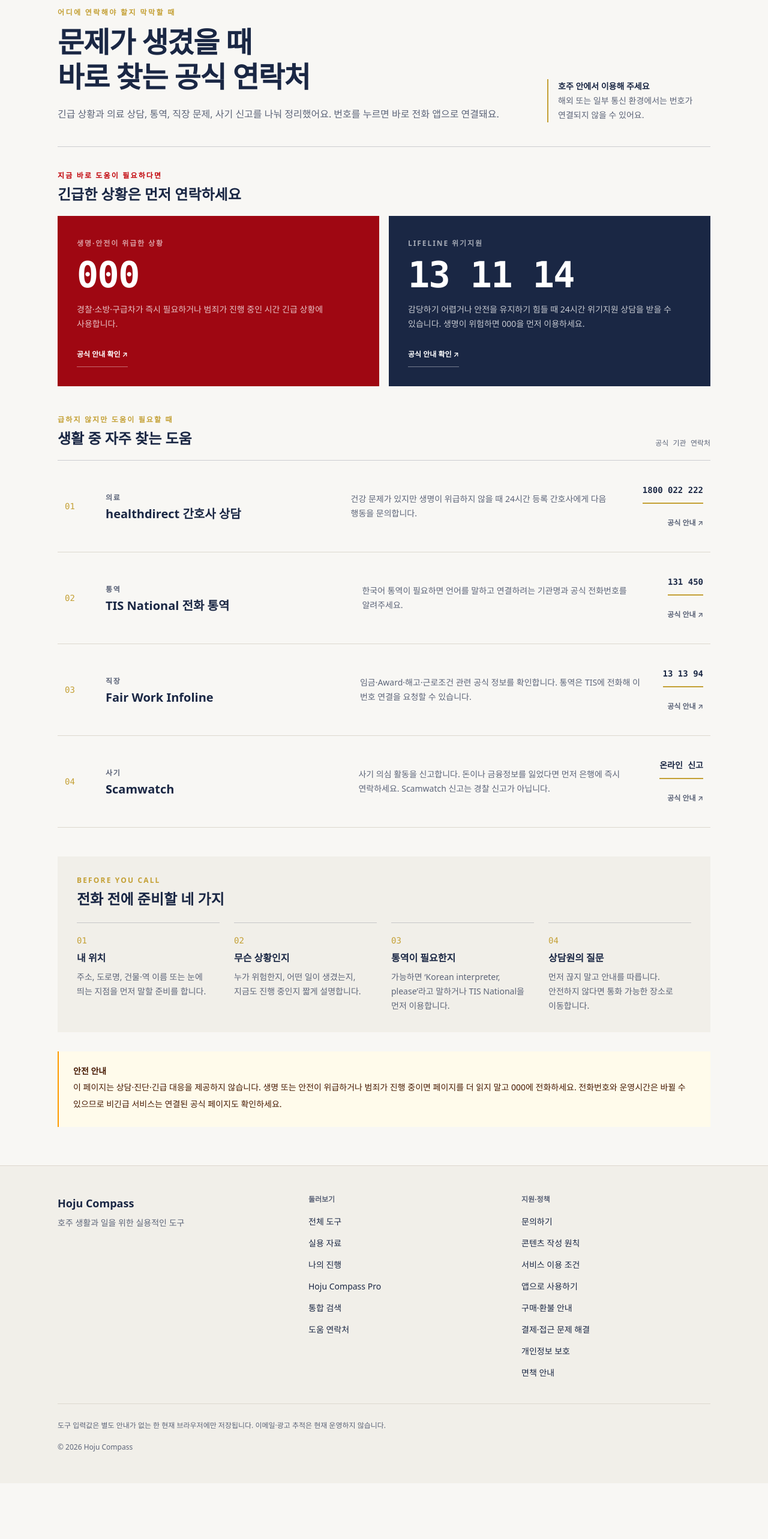
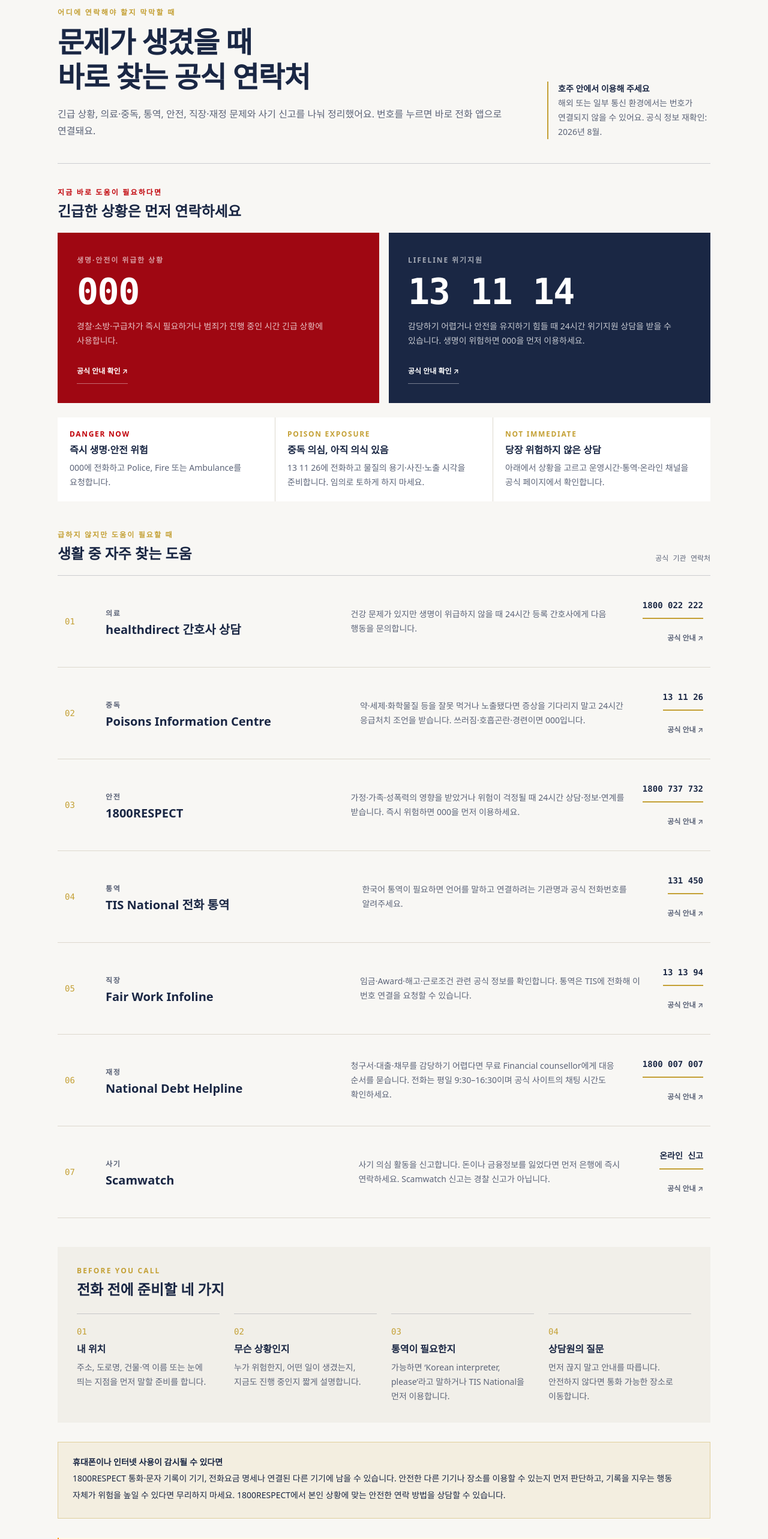
Before and after one commit to jelov219au/aussie-compass, a Next.js app: page /help-directory in a window 1280 px wide. Shown: the part 200-2766 px from the top of the page at 60% size. Before the commit the page ends 2673 px from the top, so only its background shows below. Built offline with nearby package versions, Linux system fonts and the light colour scheme; no server answers.

Commit message:
feat: expand national help directory

```diff
--- a/package.json
+++ b/package.json
@@ -102,6 +102,7 @@
     "test:marketplace-depth": "node scripts/check-marketplace-depth.mjs",
     "test:driver-licence-depth": "node scripts/check-driver-licence-depth.mjs",
     "test:super-guide-depth": "node scripts/check-super-guide-depth.mjs",
+    "test:help-directory-depth": "node scripts/check-help-directory-depth.mjs",
     "test:visual-hierarchy": "node scripts/check-visual-hierarchy-foundation.mjs",
     "test:public-data-trust": "node scripts/check-public-data-trust.mjs",
     "test:nsw-planning-data": "node --disable-warning=MODULE_TYPELESS_PACKAGE_JSON scripts/check-nsw-planning-data.mjs",
--- /dev/null
+++ b/scripts/check-help-directory-depth.mjs
@@ -0,0 +1,30 @@
+import assert from "node:assert/strict";
+import { readFile } from "node:fs/promises";
+
+const page = await readFile(new URL("../src/app/help-directory/page.tsx", import.meta.url), "utf8");
+
+for (const contact of [
+  ["000", "triplezero.gov.au"],
+  ["13 11 14", "lifeline.org.au"],
+  ["1800 022 222", "healthdirect"],
+  ["13 11 26", "healthdirect.gov.au/swallowed-substances"],
+  ["1800 737 732", "1800respect.org.au"],
+  ["131 450", "tisnational.gov.au"],
+  ["13 13 94", "fairwork.gov.au"],
+  ["1800 007 007", "ndh.org.au"],
+  ["온라인 신고", "scamwatch.gov.au"],
+]) {
+  assert.ok(page.includes(contact[0]) && page.toLowerCase().includes(contact[1]), `help directory is missing verified contact: ${contact[0]}`);
+}
+
+for (const phrase of [
+  "즉시 생명·안전 위험",
+  "중독 의심, 아직 의식 있음",
+  "임의로 토하게 하지 마세요",
+  "휴대폰이나 인터넷 사용이 감시될 수 있다면",
+  "전화요금 명세",
+]) assert.ok(page.includes(phrase), `help directory safety guidance is missing: ${phrase}`);
+
+assert.doesNotMatch(page, /createCheckout|stripe\.checkout|PAYMENTS_ENABLED|paymentReadiness/i, "help directory changes must remain outside payment flows");
+
+console.log("HELP_DIRECTORY_DEPTH=PASS verified-contacts=9 urgent-routing=true monitored-device-warning=true");
--- a/src/app/help-directory/page.tsx
+++ b/src/app/help-directory/page.tsx
@@ -7,7 +7,7 @@ import { createPageMetadata } from "@/lib/site";
 
 export const metadata = createPageMetadata({
   title: "호주 긴급전화·생활 도움 연락처 | Hoju Compass",
-  description: "호주 긴급전화 000, 의료상담, 통역, 위기지원, 직장 문제와 사기 신고 공식 연락처를 상황별로 확인하세요.",
+  description: "호주 긴급전화 000, 의료·중독 상담, 통역, 위기·가정폭력 지원, 재정 상담, 직장 문제와 사기 신고 공식 연락처를 상황별로 확인하세요.",
   path: "/help-directory",
 });
 
@@ -18,8 +18,11 @@ const urgent = [
 
 const services = [
   { kind: "의료", number: "1800 022 222", call: "tel:1800022222", title: "healthdirect 간호사 상담", body: "건강 문제가 있지만 생명이 위급하지 않을 때 24시간 등록 간호사에게 다음 행동을 문의합니다.", source: "https://about.healthdirect.gov.au/contact-us" },
+  { kind: "중독", number: "13 11 26", call: "tel:131126", title: "Poisons Information Centre", body: "약·세제·화학물질 등을 잘못 먹거나 노출됐다면 증상을 기다리지 말고 24시간 응급처치 조언을 받습니다. 쓰러짐·호흡곤란·경련이면 000입니다.", source: "https://www.healthdirect.gov.au/swallowed-substances" },
+  { kind: "안전", number: "1800 737 732", call: "tel:1800737732", title: "1800RESPECT", body: "가정·가족·성폭력의 영향을 받았거나 위험이 걱정될 때 24시간 상담·정보·연계를 받습니다. 즉시 위험하면 000을 먼저 이용하세요.", source: "https://www.1800respect.org.au/calling-1800respect" },
   { kind: "통역", number: "131 450", call: "tel:131450", title: "TIS National 전화 통역", body: "한국어 통역이 필요하면 언어를 말하고 연결하려는 기관명과 공식 전화번호를 알려주세요.", source: "https://www.tisnational.gov.au/Non-English-speakers/Interpreting-services" },
   { kind: "직장", number: "13 13 94", call: "tel:131394", title: "Fair Work Infoline", body: "임금·Award·해고·근로조건 관련 공식 정보를 확인합니다. 통역은 TIS에 전화해 이 번호 연결을 요청할 수 있습니다.", source: "https://www.fairwork.gov.au/about-us/contact-us/call-us" },
+  { kind: "재정", number: "1800 007 007", call: "tel:1800007007", title: "National Debt Helpline", body: "청구서·대출·채무를 감당하기 어렵다면 무료 Financial counsellor에게 대응 순서를 묻습니다. 전화는 평일 9:30–16:30이며 공식 사이트의 채팅 시간도 확인하세요.", source: "https://ndh.org.au/about-national-debt-helpline/contact-us/" },
   { kind: "사기", number: "온라인 신고", call: "https://www.scamwatch.gov.au/report-a-scam", title: "Scamwatch", body: "사기 의심 활동을 신고합니다. 돈이나 금융정보를 잃었다면 먼저 은행에 즉시 연락하세요. Scamwatch 신고는 경찰 신고가 아닙니다.", source: "https://www.scamwatch.gov.au/report-a-scam" },
 ];
 
@@ -32,13 +35,17 @@ const callSteps = [
 
 export default function HelpDirectoryPage() { return <><BreadcrumbJsonLd items={[{name:"홈",path:"/"},{name:"생활 도움 연락처",path:"/help-directory"}]} /><Header/><main className="py-12 sm:py-16"><Container>
   <Link href="/tools" className="inline-flex min-h-11 items-center text-sm font-medium text-muted hover:text-navy">&larr; 도구 목록으로 돌아가기</Link>
-  <div className="mt-8 grid gap-8 border-b border-navy/20 pb-10 lg:grid-cols-[1fr_17rem] lg:items-end"><div><p className="text-xs font-semibold uppercase tracking-[0.2em] text-gold">어디에 연락해야 할지 막막할 때</p><h1 className="mt-3 text-4xl font-semibold leading-tight tracking-tight text-navy sm:text-5xl">문제가 생겼을 때<br/>바로 찾는 공식 연락처</h1><p className="mt-5 max-w-3xl leading-7 text-muted">긴급 상황과 의료 상담, 통역, 직장 문제, 사기 신고를 나눠 정리했어요. 번호를 누르면 바로 전화 앱으로 연결돼요.</p></div><p className="border-l-2 border-gold pl-4 text-sm leading-6 text-muted"><strong className="block text-navy">호주 안에서 이용해 주세요</strong>해외 또는 일부 통신 환경에서는 번호가 연결되지 않을 수 있어요.</p></div>
+  <div className="mt-8 grid gap-8 border-b border-navy/20 pb-10 lg:grid-cols-[1fr_17rem] lg:items-end"><div><p className="text-xs font-semibold uppercase tracking-[0.2em] text-gold">어디에 연락해야 할지 막막할 때</p><h1 className="mt-3 text-4xl font-semibold leading-tight tracking-tight text-navy sm:text-5xl">문제가 생겼을 때<br/>바로 찾는 공식 연락처</h1><p className="mt-5 max-w-3xl leading-7 text-muted">긴급 상황, 의료·중독, 통역, 안전, 직장·재정 문제와 사기 신고를 나눠 정리했어요. 번호를 누르면 바로 전화 앱으로 연결돼요.</p></div><p className="border-l-2 border-gold pl-4 text-sm leading-6 text-muted"><strong className="block text-navy">호주 안에서 이용해 주세요</strong>해외 또는 일부 통신 환경에서는 번호가 연결되지 않을 수 있어요. 공식 정보 재확인: 2026년 8월.</p></div>
 
   <section className="mt-10" aria-labelledby="urgent-heading"><p className="text-xs font-semibold uppercase tracking-[0.18em] text-red-700">지금 바로 도움이 필요하다면</p><h2 id="urgent-heading" className="mt-2 text-2xl font-semibold text-navy">긴급한 상황은 먼저 연락하세요</h2><div className="mt-5 grid gap-4 lg:grid-cols-2">{urgent.map((item,index)=><article key={item.number} className={index===0?"bg-red-800 p-6 text-white sm:p-8":"bg-navy p-6 text-white sm:p-8"}><span className="text-xs font-semibold uppercase tracking-[0.16em] text-white/60">{item.title}</span><a href={item.href} className="mt-3 block font-mono text-5xl font-semibold tracking-tight text-white sm:text-6xl">{item.number}</a><p className="mt-4 max-w-xl text-sm leading-6 text-white/75">{item.body}</p><a href={item.source} target="_blank" rel="noreferrer" className="mt-5 inline-flex min-h-10 items-center border-b border-white/40 text-xs font-semibold">공식 안내 확인 ↗</a></article>)}</div></section>
+
+  <section className="mt-6 grid gap-px bg-border sm:grid-cols-3" aria-label="상황별 첫 연락처"><article className="bg-white p-5"><p className="text-xs font-semibold uppercase tracking-[0.14em] text-red-700">Danger now</p><h2 className="mt-2 font-semibold text-navy">즉시 생명·안전 위험</h2><p className="mt-2 text-sm leading-6 text-muted">000에 전화하고 Police, Fire 또는 Ambulance를 요청합니다.</p></article><article className="bg-white p-5"><p className="text-xs font-semibold uppercase tracking-[0.14em] text-gold">Poison exposure</p><h2 className="mt-2 font-semibold text-navy">중독 의심, 아직 의식 있음</h2><p className="mt-2 text-sm leading-6 text-muted">13 11 26에 전화하고 물질의 용기·사진·노출 시각을 준비합니다. 임의로 토하게 하지 마세요.</p></article><article className="bg-white p-5"><p className="text-xs font-semibold uppercase tracking-[0.14em] text-gold">Not immediate</p><h2 className="mt-2 font-semibold text-navy">당장 위험하지 않은 상담</h2><p className="mt-2 text-sm leading-6 text-muted">아래에서 상황을 고르고 운영시간·통역·온라인 채널을 공식 페이지에서 확인합니다.</p></article></section>
 
   <section className="mt-12" aria-labelledby="services-heading"><div className="flex items-end justify-between border-b border-navy/20 pb-5"><div><p className="text-xs font-semibold uppercase tracking-[0.18em] text-gold">급하지 않지만 도움이 필요할 때</p><h2 id="services-heading" className="mt-2 text-2xl font-semibold text-navy">생활 중 자주 찾는 도움</h2></div><span className="hidden font-mono text-xs text-muted sm:block">공식 기관 연락처</span></div><ul>{services.map((item,index)=><li key={item.title} className="border-b border-border"><div className="grid gap-5 py-7 sm:grid-cols-[3rem_1fr_1.2fr_auto] sm:items-center sm:px-3"><span className="font-mono text-sm text-gold">0{index+1}</span><div><span className="text-xs font-semibold uppercase tracking-[0.14em] text-muted">{item.kind}</span><h3 className="mt-1 text-xl font-semibold text-navy">{item.title}</h3></div><p className="text-sm leading-6 text-muted">{item.body}</p><div className="flex gap-3 sm:flex-col sm:items-end"><a href={item.call} target={item.call.startsWith("http")?"_blank":undefined} rel={item.call.startsWith("http")?"noreferrer":undefined} className="inline-flex min-h-11 items-center border-b-2 border-gold font-mono text-sm font-semibold text-navy">{item.number}</a><a href={item.source} target="_blank" rel="noreferrer" className="inline-flex min-h-10 items-center text-xs font-semibold text-muted">공식 안내 ↗</a></div></div></li>)}</ul></section>
 
   <section className="mt-12 bg-surface p-6 sm:p-8"><p className="text-xs font-semibold uppercase tracking-[0.18em] text-gold">Before you call</p><h2 className="mt-2 text-2xl font-semibold text-navy">전화 전에 준비할 네 가지</h2><ol className="mt-6 grid gap-6 sm:grid-cols-2 lg:grid-cols-4">{callSteps.map(([title,body],index)=><li key={title} className="border-t border-navy/20 pt-4"><span className="font-mono text-sm text-gold">0{index+1}</span><h3 className="mt-2 font-semibold text-navy">{title}</h3><p className="mt-2 text-sm leading-6 text-muted">{body}</p></li>)}</ol></section>
 
+  <section className="mt-8 border border-gold/40 bg-gold/10 p-6 text-sm leading-7 text-navy"><h2 className="font-semibold">휴대폰이나 인터넷 사용이 감시될 수 있다면</h2><p className="mt-1">1800RESPECT 통화·문자 기록이 기기, 전화요금 명세나 연결된 다른 기기에 남을 수 있습니다. 안전한 다른 기기나 장소를 이용할 수 있는지 먼저 판단하고, 기록을 지우는 행동 자체가 위험을 높일 수 있다면 무리하지 마세요. 1800RESPECT에서 본인 상황에 맞는 안전한 연락 방법을 상담할 수 있습니다.</p></section>
+
   <section className="mt-8 border-l-2 border-amber-500 bg-amber-50 p-6 text-sm leading-7 text-amber-950"><h2 className="font-semibold">안전 안내</h2><p className="mt-1">이 페이지는 상담·진단·긴급 대응을 제공하지 않습니다. 생명 또는 안전이 위급하거나 범죄가 진행 중이면 페이지를 더 읽지 말고 000에 전화하세요. 전화번호와 운영시간은 바뀔 수 있으므로 비긴급 서비스는 연결된 공식 페이지도 확인하세요.</p></section>
 </Container></main><Footer/></>; }
```
